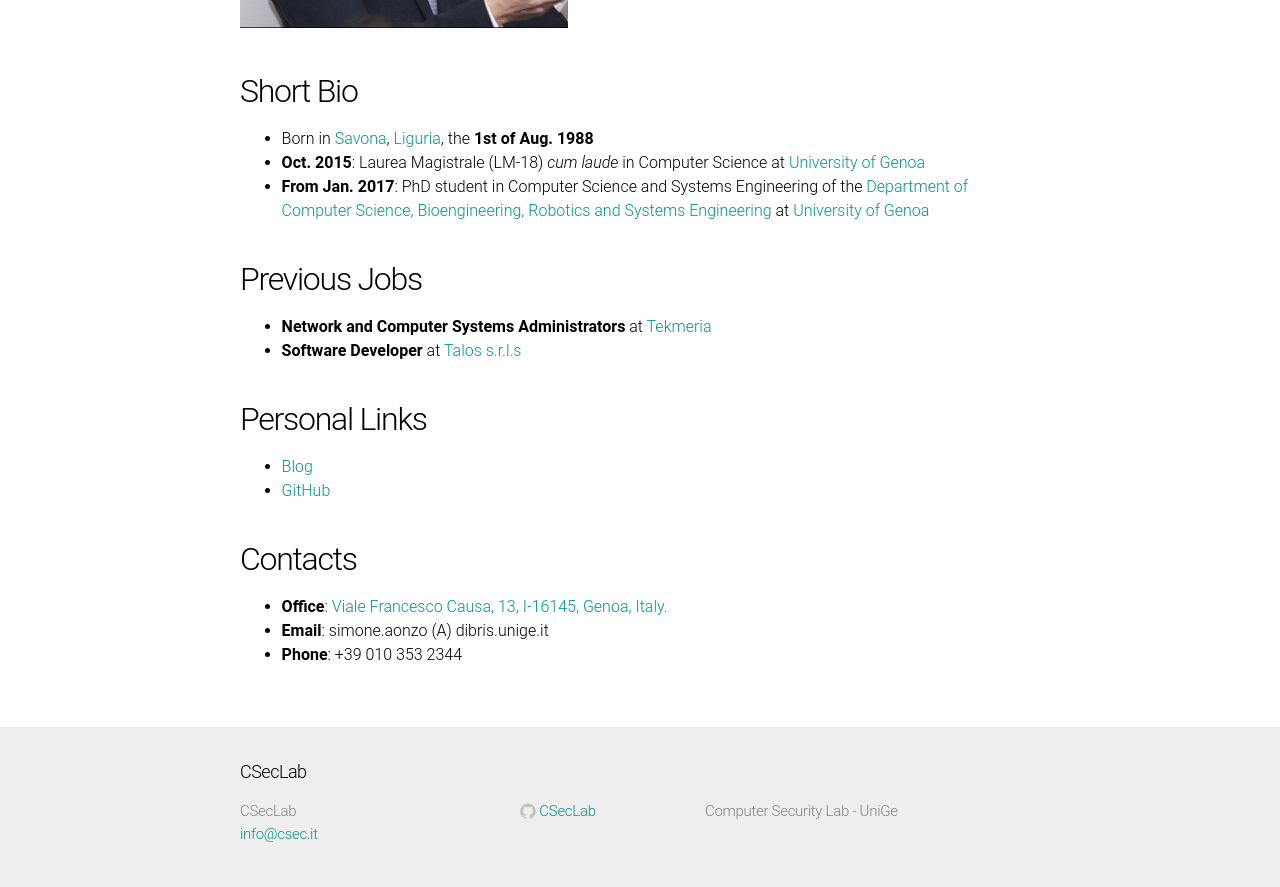
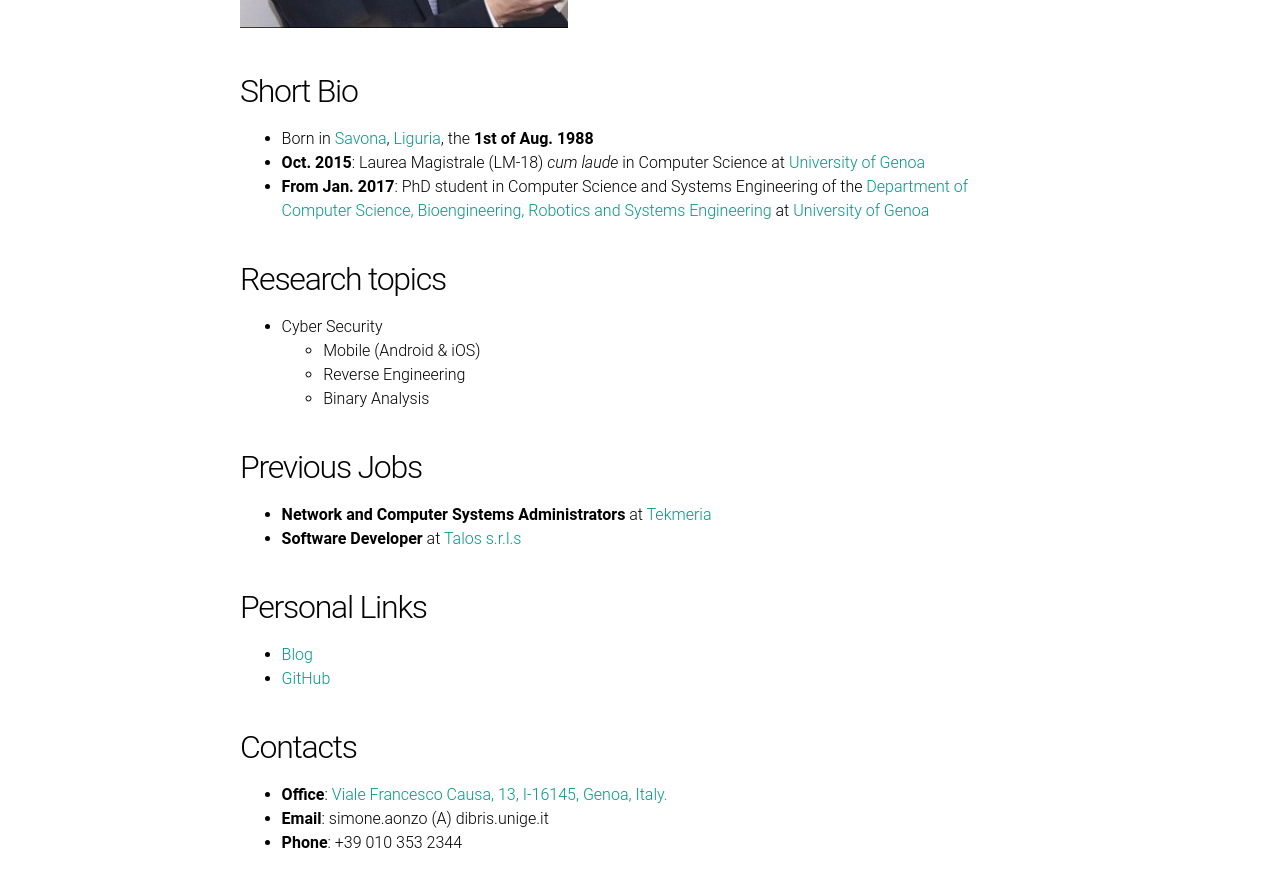
Before and after one commit to CSecLab/cseclab.github.io, a Jekyll site: the page built from aonzoHP.md, in a window 1280 px wide and 900 px high, scrolled down 520 px. Shown: the top 887 px of the window. Built offline with Jekyll 4.4.1, drawn with Linux system fonts in a browser that asks for light colours.

Commit message:
Update aonzoHP.md

```diff
--- a/aonzoHP.md
+++ b/aonzoHP.md
@@ -14,6 +14,13 @@
 - **Oct. 2015**: Laurea Magistrale (LM-18) *cum laude* in Computer Science at [University of Genoa](https://en.wikipedia.org/wiki/University_of_Genoa)
 - **From Jan. 2017**: PhD student in Computer Science and Systems Engineering of the [Department of Computer Science, Bioengineering, Robotics and Systems Engineering](http://www.dibris.unige.it/) at [University of Genoa](https://en.wikipedia.org/wiki/University_of_Genoa)
 
+## Research topics
+- Cyber Security
+  * Mobile (Android & iOS)
+  * Reverse Engineering
+  * Binary Analysis
+
+
 ## Previous Jobs
 - **Network and Computer Systems Administrators** at [Tekmeria](http://teknoos.it)
 - **Software Developer** at [Talos  s.r.l.s](http://www.talos-sec.com)
```
